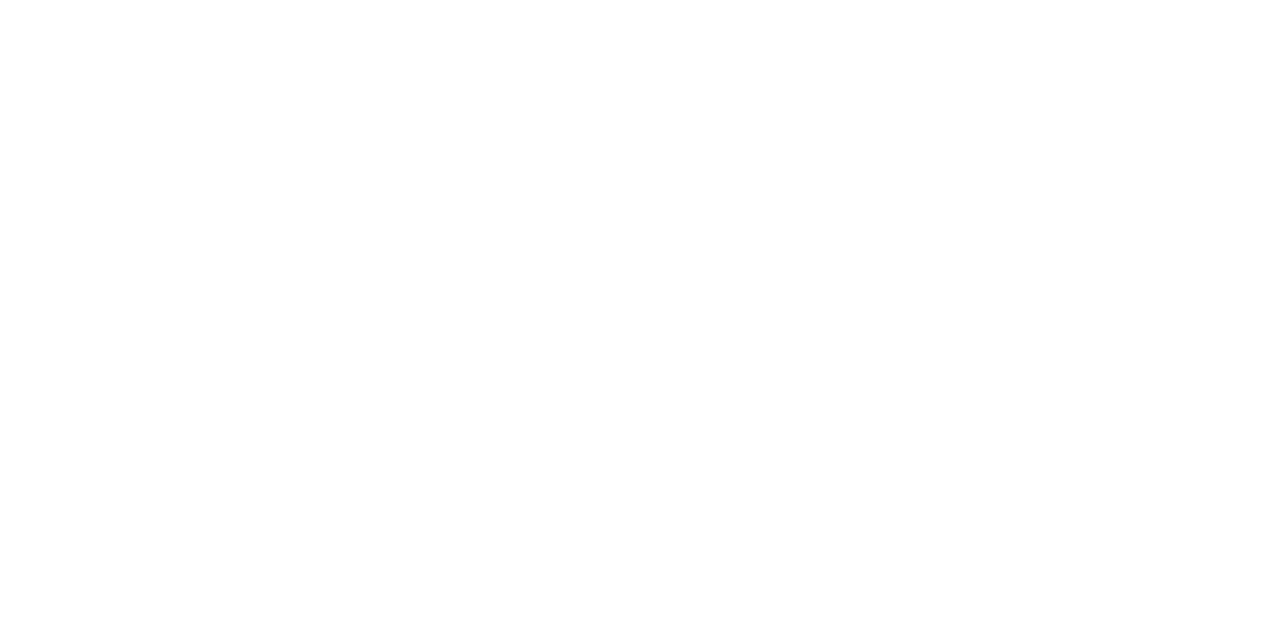
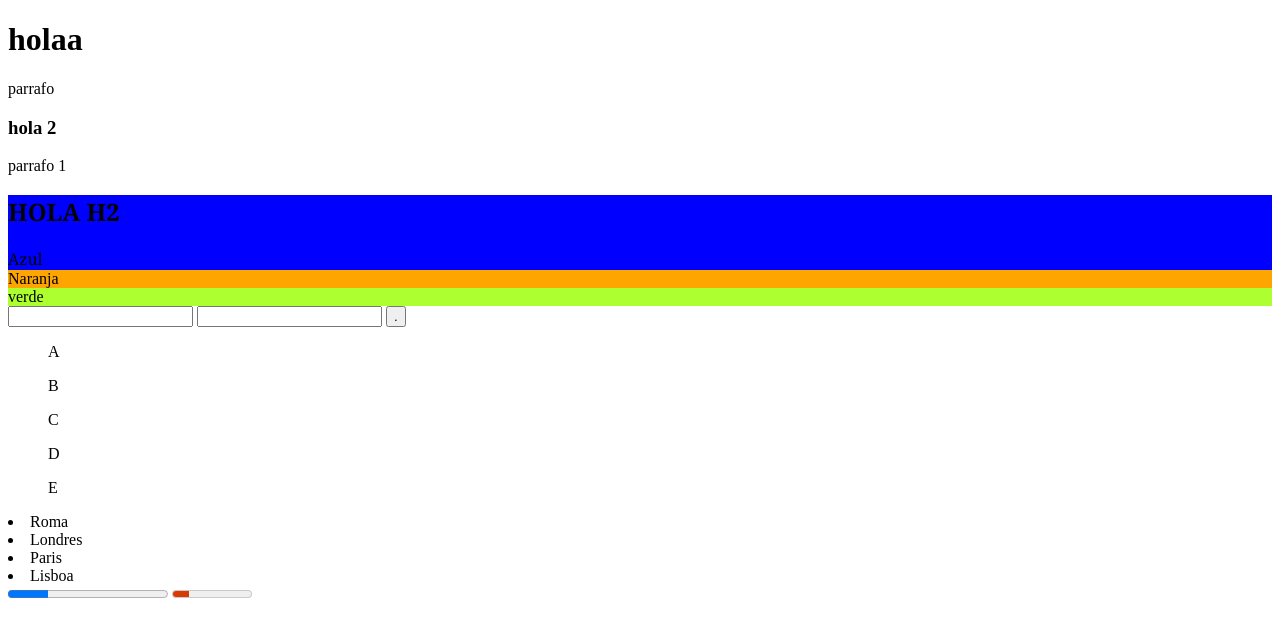
Before and after one commit to rosaccondeee/actividad-1, a plain HTML site: page index.html in a window 1280 px wide. Drawn offline with Linux system fonts and the light colour scheme.

Commit message:
Cambios varios

```diff
--- a/index.html
+++ b/index.html
@@ -6,6 +6,39 @@
     <title>Document</title>
 </head>
 <body>
+    <h1>holaa</h1>
+    <p>parrafo</p>
 
+    <h3>hola 2</h3>
+    <p>parrafo 1</p>
+    <div  style="background-color: blue; font-family: Georgia, ´Times New Roman´, Times, serif;" >
+        <h2>HOLA H2</h2> Azul
+    </div>
+    <div style="background-color: orange;">
+        Naranja
+    </div>
+
+    <div style="background-color: greenyellow;">verde</div>
+    <input type="text">
+    <input type="email" name="" id=".">
+    <input type="button" value=".">
+    <ul>A</ul>
+    <ul>B</ul>
+    <ul>C</ul>
+    <ul>D</ul>
+    <ul>E</ul>
+    <ul></ul>
+    <ul></ul>
+    <ul></ul>
+
+    <li>Roma</li>
+    <li>Londres</li>
+    <li>Paris</li>
+    <li>Lisboa</li>
+
+    <progress max="100" value="25">25 /100</progress>
+
+    <meter min="0" max="100" value="20" low="25" high="75" optimum="90">20/100</meter>
+    <br>
 </body>
 </html>
```
